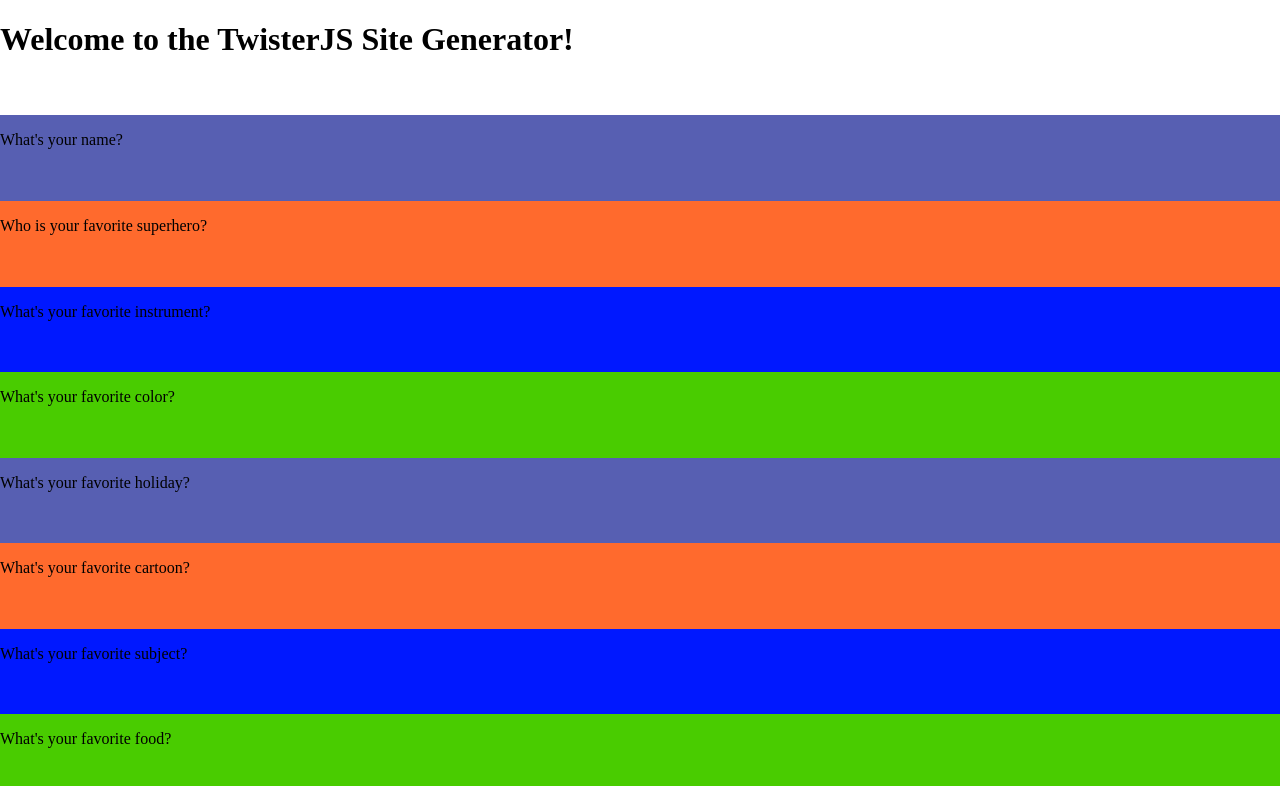
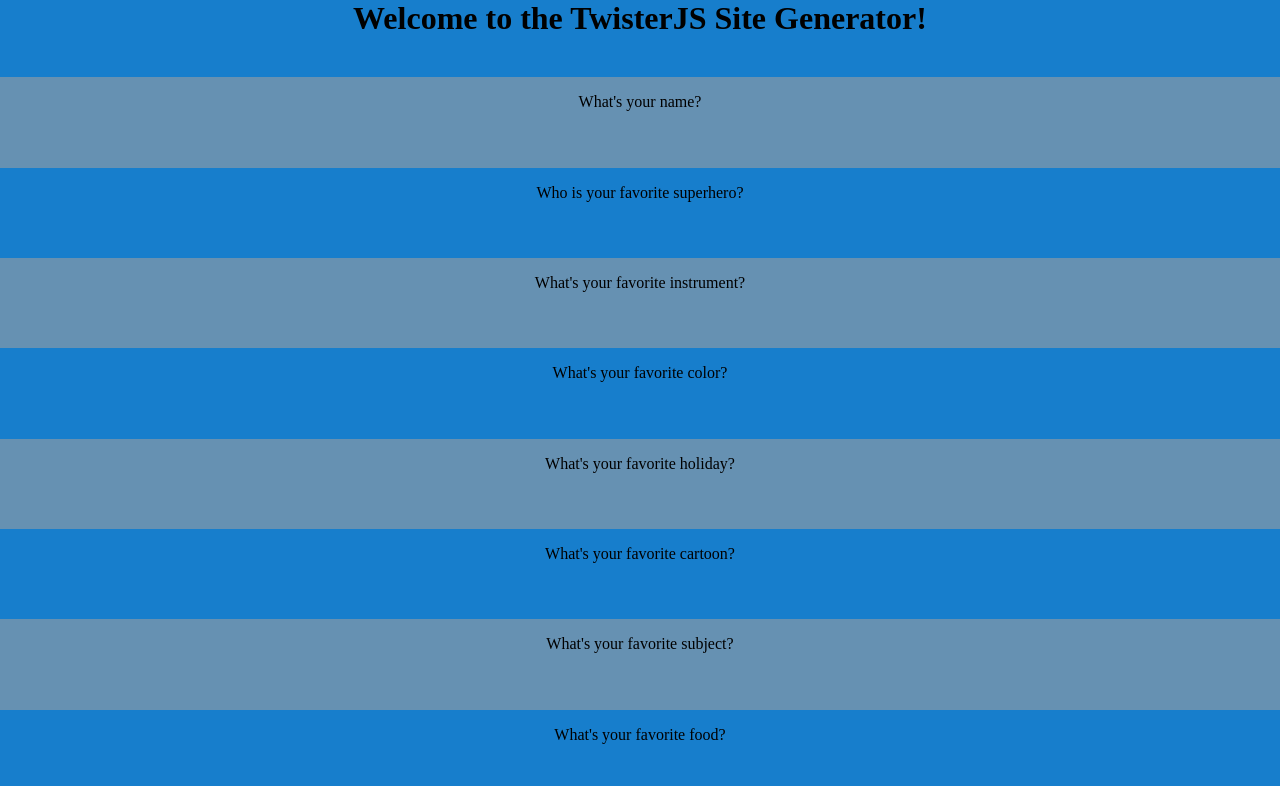
Before and after one commit to carmalou/twisterjs-site-generator, a plain HTML site: page index.html in a window 1280 px wide. Drawn offline with Linux system fonts and the light colour scheme.

Commit message:
more flexbox changes

```diff
--- a/index.html
+++ b/index.html
@@ -13,7 +13,7 @@
 
   <body>
     <div class="parent-container">
-      <h1>Welcome to the TwisterJS Site Generator!</h1>
+      <h1 class="header">Welcome to the TwisterJS Site Generator!</h1>
       <div class="name-container">
         <p>What's your name?</p>
       </div>
--- a/styles.css
+++ b/styles.css
@@ -3,58 +3,68 @@
   width: 100%;
 }
 body {
-  margin: 0 !important;
+  margin: 0;
   display: flex;
   height: 100%;
   width: 100%;
 }
 
-div {
+div, h1 {
   width: 100%;
+}
+
+h1 {
+  margin: 0;
 }
 
 div.parent-container {
   display: flex;
   flex-wrap: wrap;
   height: 100%;
+  text-align: center;
+}
+
+h1.header {
+  background-color: #177ECC;
+  flex-direction: column;
 }
 
 div.name-container {
-  background-color: #575FB2;
+  background-color: #6691B2;
   flex-direction: column;
 }
 
 div.superhero-container {
-  background-color: #FF6A2D;
+  background-color: #177ECC;
   flex-direction: column;
 }
 
 div.music-container {
-  background-color: #0018FF;
+  background-color: #6691B2;
   flex-direction: column;
 }
 
 div.color-container {
-  background-color: #49CC00;
+  background-color: #177ECC;
   flex-direction: column;
 }
 
 div.holiday-container {
-  background-color: #575FB2;
+  background-color: #6691B2;
   flex-direction: column;
 }
 
 div.cartoon-container {
-  background-color: #FF6A2D;
+  background-color: #177ECC;
   flex-direction: column;
 }
 
 div.subject-container {
-  background-color: #0018FF;
+  background-color: #6691B2;
   flex-direction: column;
 }
 
 div.food-container {
-  background-color: #49CC00;
+  background-color: #177ECC;
   flex-direction: column;
 }
```
